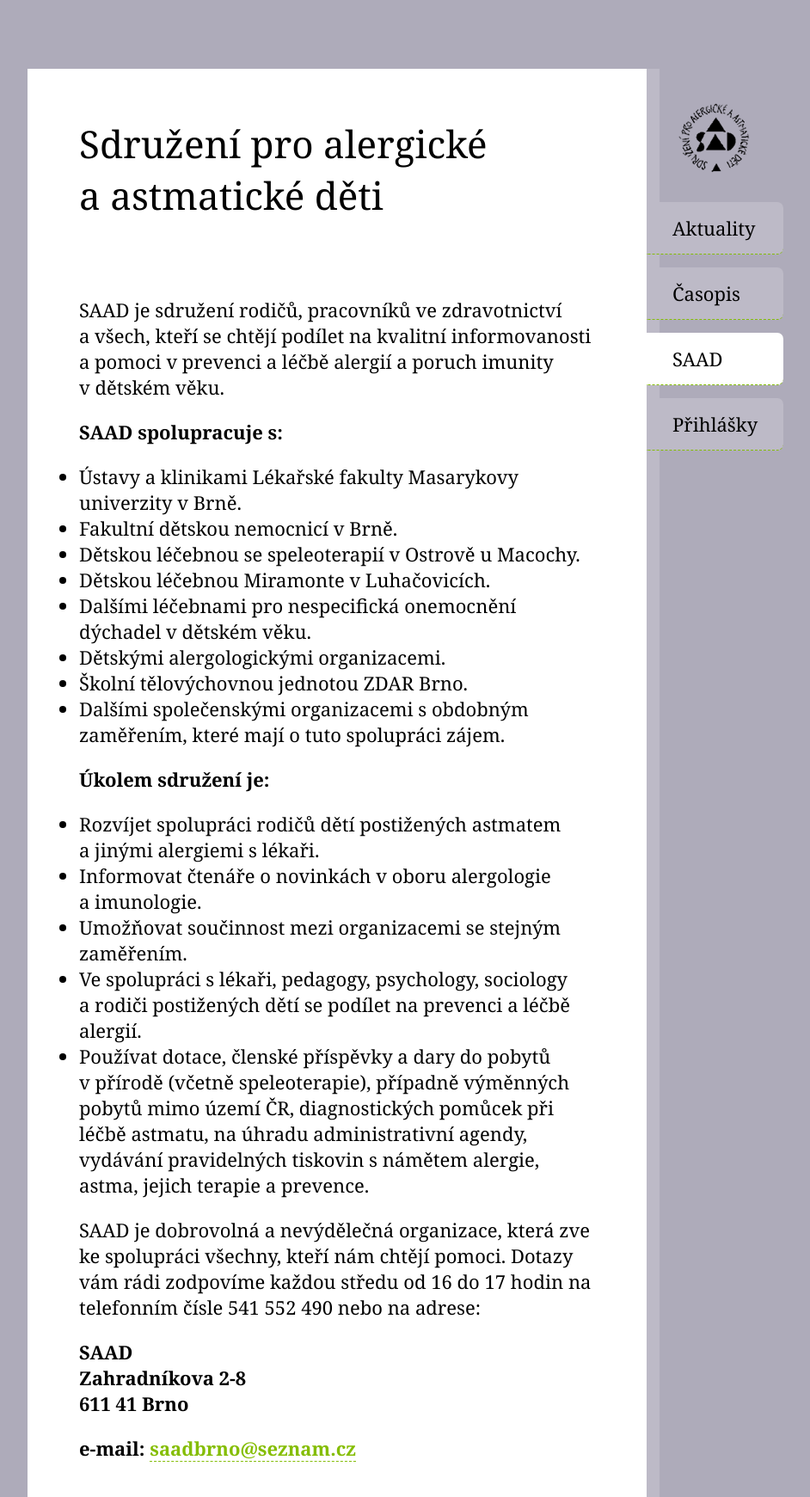
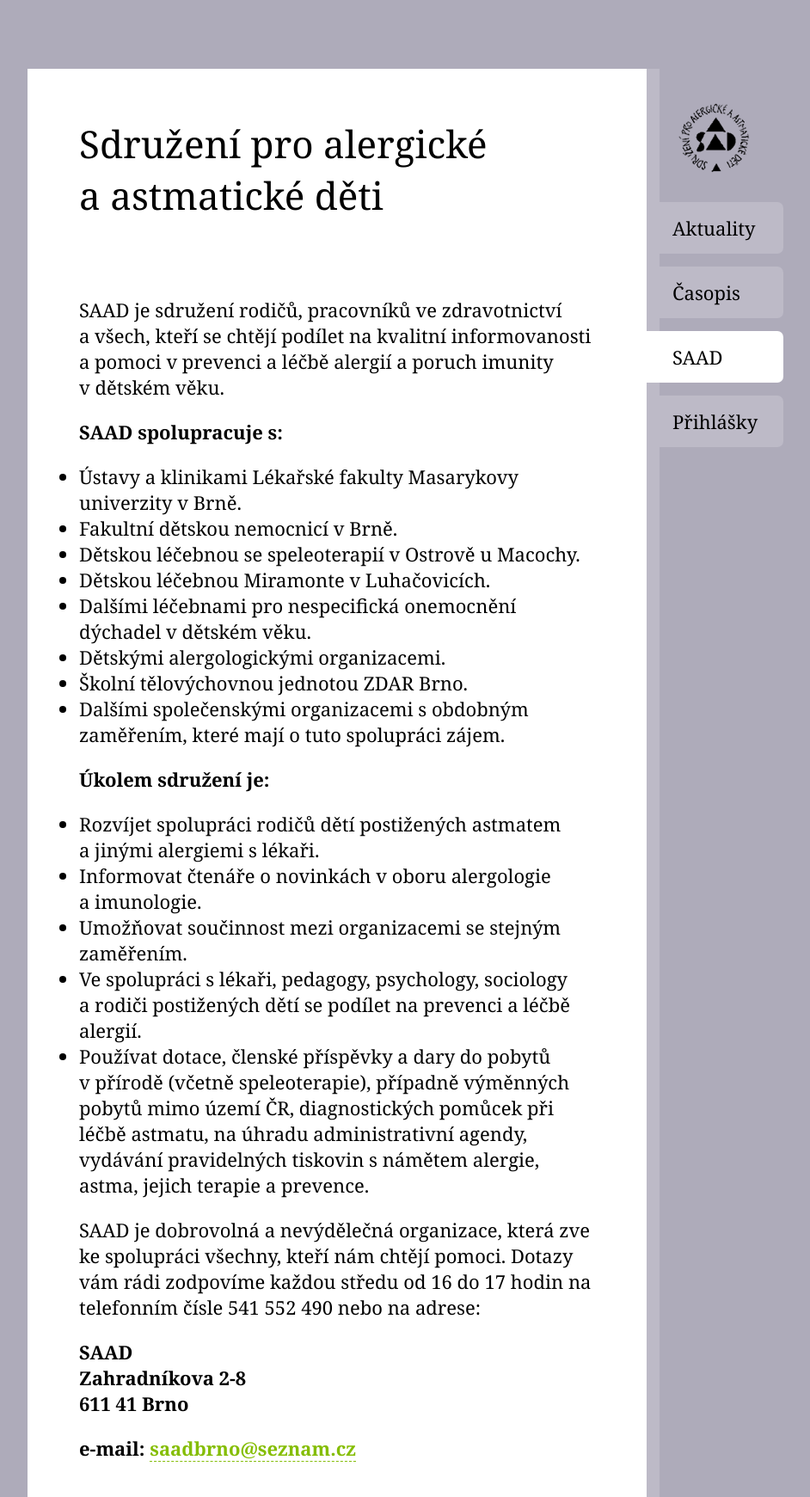
Before and after one commit to MrBrezina/saad.davi.cz, a Jekyll site: the page built from index.md, in a window 1280 px wide. Shown: the whole page at 86% size, without its empty margins (168-1110 px from the left). Built offline with Jekyll 4.4.1, drawn with Linux system fonts in a browser that asks for light colours; some web fonts are replaced.

Commit message:
Fix for underlined tabs

```diff
--- a/_layouts/default.html
+++ b/_layouts/default.html
@@ -23,13 +23,17 @@
             {{ site.title }}
         {% endif %}
     </span></h1>
+
     <ul id="menu">
-        {% for node in site.pages %} {% if page.url == node.url %}
+        {% for node in site.pages %}
+        <!-- {{page.url}} {{node.url}} -->
+        {% if page.url == node.url %}
         <li class="active"><a href="{{node.url}}" class="active">{{node.title}}</a></li>
         {% else %}
         <li><a href="{{node.url}}">{{node.title}}</a></li>
         {% endif %} {% endfor %}
     </ul>
+
     <div class="panel">
         {{ content }}
     </div>
--- a/assets/style.css
+++ b/assets/style.css
@@ -64,6 +64,7 @@
     text-decoration: none;
     padding: 15px 30px;
     margin: 15px;
+    border: 0;
     border-top-right-radius: 7px;
     border-bottom-right-radius: 7px;
 }
@@ -71,6 +72,7 @@
 ul#menu li a:hover {
     color: #000;
     text-decoration: none;
+    border: 0;
     background: rgb(198, 195, 208);
 }
 
```
